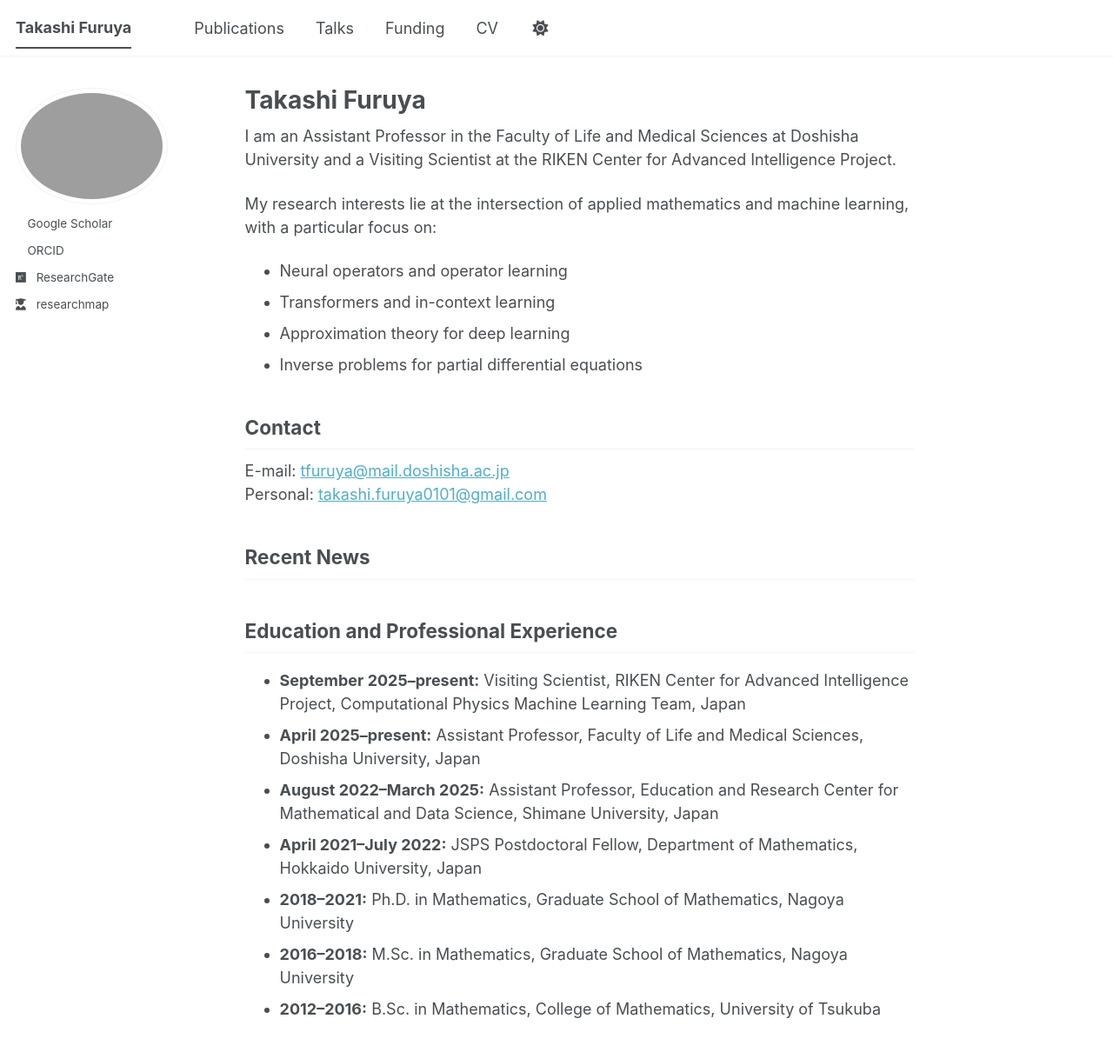
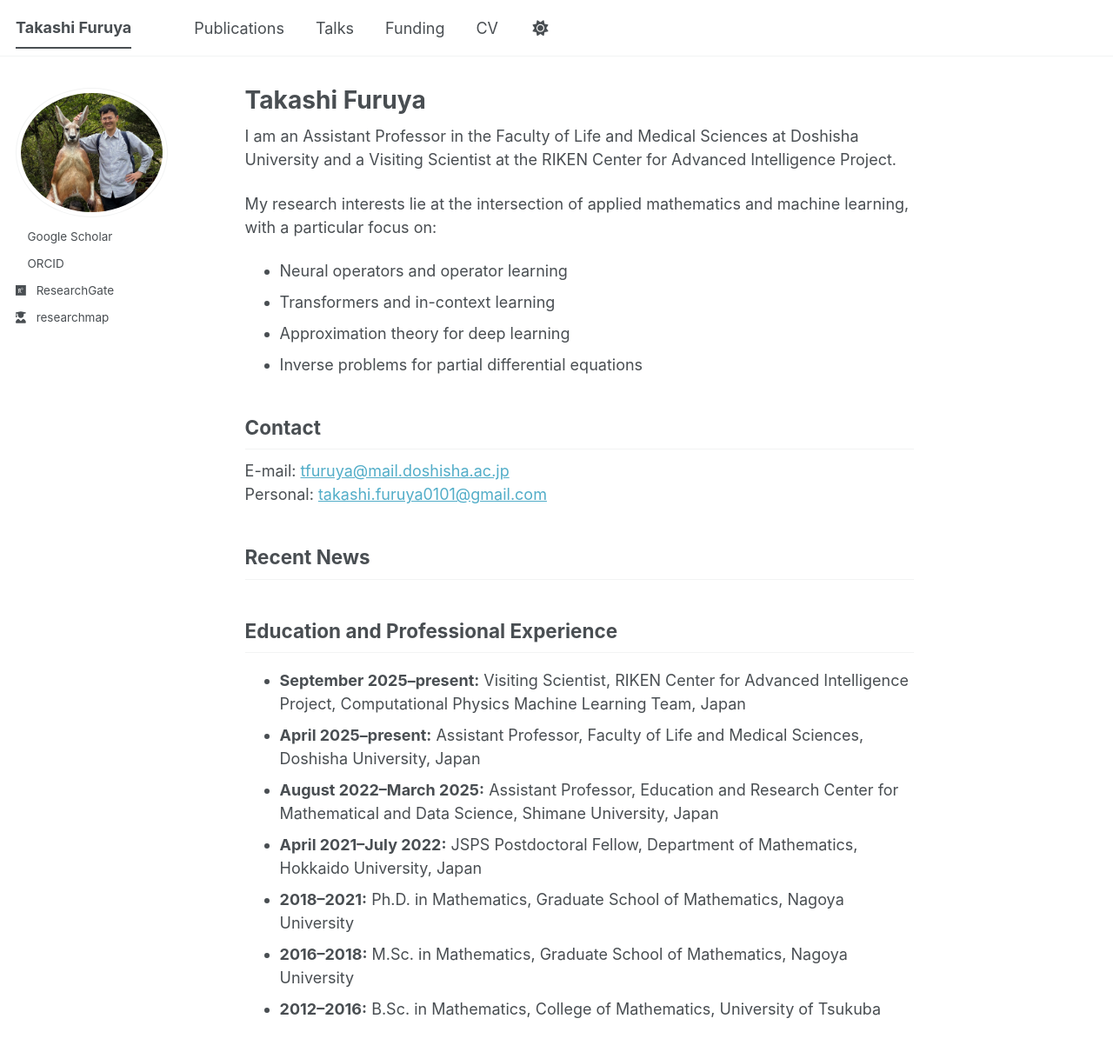
Before and after one commit to Takashi-Furuya/Takashi-Furuya.github.io, a Jekyll site: the page built from _pages/about.md, in a window 1280 px wide and 1273 px high. Shown: the top 1210 px of the window at 87% size. Built offline with Jekyll 4.4.1, drawn with Linux system fonts in a browser that asks for light colours; a style sheet for code colours, icons or effects is not loaded.

Commit message:
Change author avatar image
Updated author avatar image from 'takashi.jpg' to 'profile.jpg'.

```diff
--- a/_config.yml
+++ b/_config.yml
@@ -23,7 +23,7 @@ repository               : "Takashi-Furuya/Takashi-Furuya.github.io"
 #               Additional customization can be done by editing /_includes/author-profile.html
 author:
   # Biographic information
-  avatar           : "takashi.jpg"
+  avatar           : "profile.jpg"
   # name             : "Takashi Furuya"
   # pronouns         : # example: "he/him"
   # bio              : |
```
